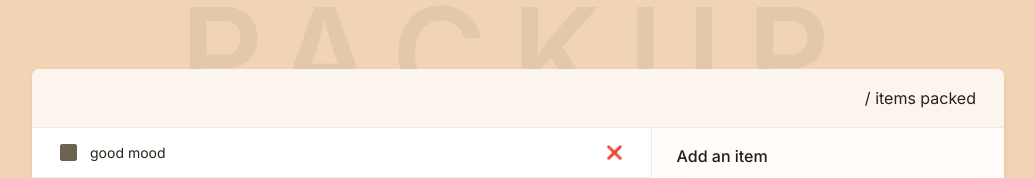
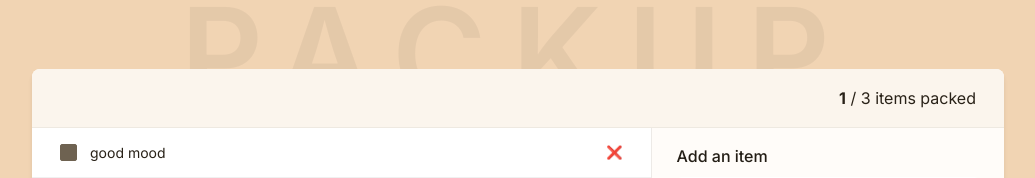
Before and after one commit to strawhatrag/Packup, a React (Vite) app: page / in a window 1280 px wide. Shown: the top 178 px of the page, without its empty margins (122-1157 px from the left). Built offline with nearby package versions, Linux system fonts and the light colour scheme.

Commit message:
counter implemented in header component

```diff
--- a/src/App.jsx
+++ b/src/App.jsx
@@ -60,11 +60,17 @@ function App() {
     setItems(newItems);
   };
 
+  const totalNumberOfItems = items.length;
+  const numberOfItemsPacked = items.filter((item) => item.packed).length;
+
   return (
     <>
       <BackgroundHeading />
       <main>
-        <Header />
+        <Header
+          numberOfItemsPacked={numberOfItemsPacked}
+          totalNumberOfItems={totalNumberOfItems}
+        />
         <ItemList
           items={items}
           handleDeleteItem={handleDeleteItem}
--- a/src/components/Header.jsx
+++ b/src/components/Header.jsx
@@ -1,10 +1,13 @@
 import Counter from "./Counter";
 
-export default function Header() {
+export default function Header({ totalNumberOfItems, numberOfItemsPacked }) {
   return (
     <header>
       <p></p>
-      <Counter />
+      <Counter
+        numberOfItemsPacked={numberOfItemsPacked}
+        totalNumberOfItems={totalNumberOfItems}
+      />
     </header>
   );
 }
```
